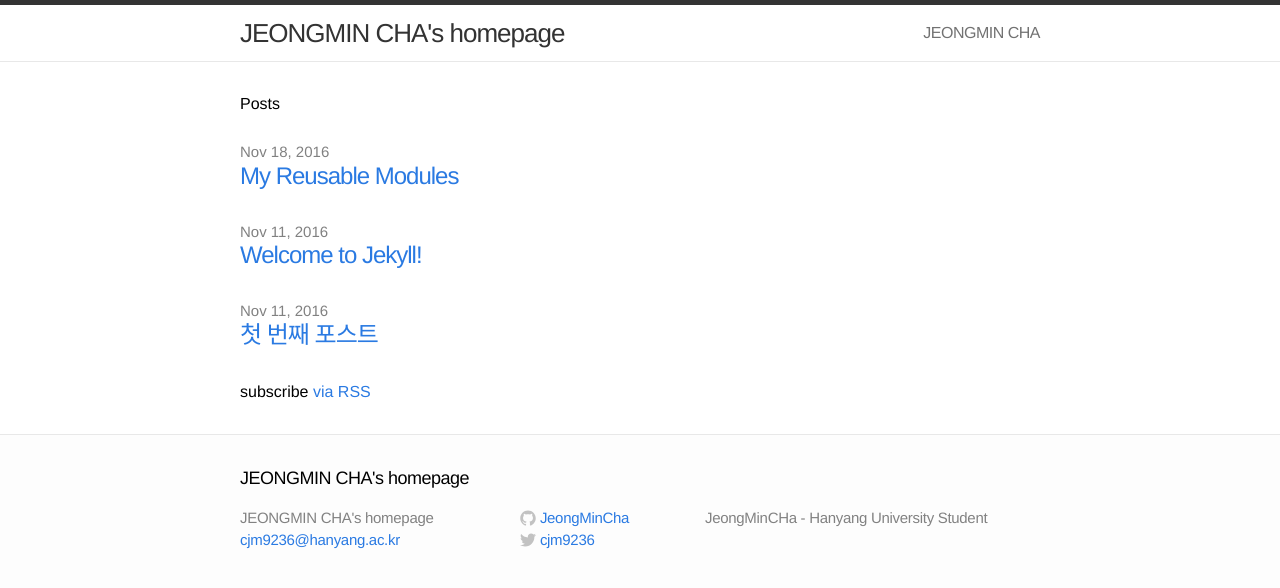
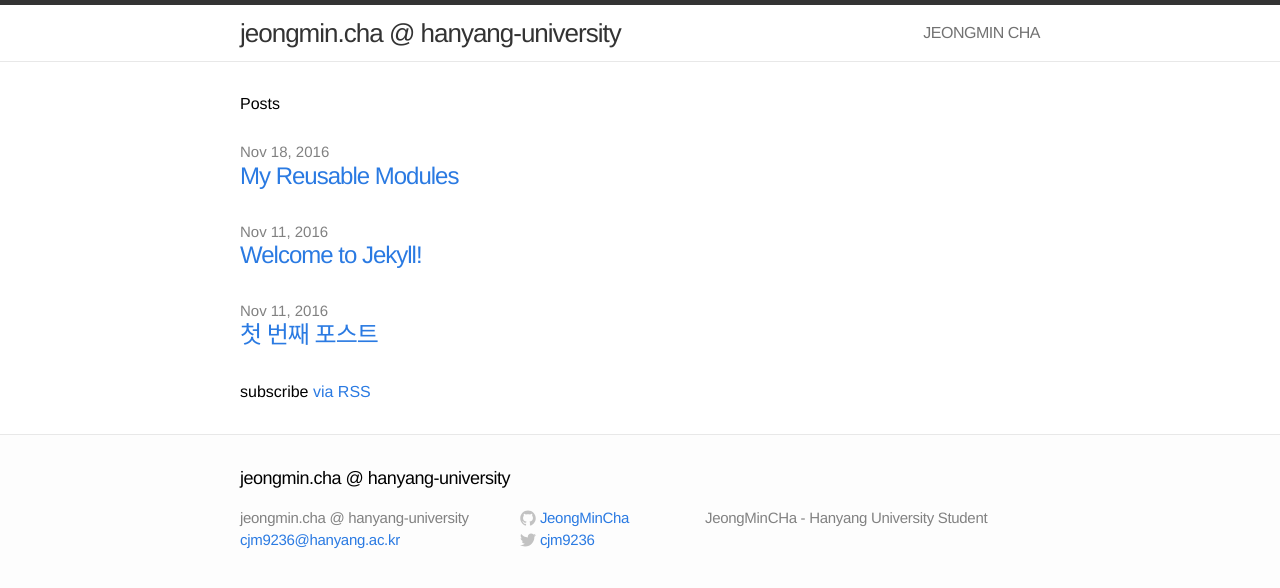
Before and after one commit to JeongMinCha/jeongmincha.github.com, a Jekyll site: the page built from index.html, in a window 1280 px wide. Shown: the top 588 px of the page. Built offline with Jekyll 4.4.1, drawn with Linux system fonts in a browser that asks for light colours.

Commit message:
Update homepage title

```diff
--- a/_config.yml
+++ b/_config.yml
@@ -1,5 +1,5 @@
 # Site settings
-title: JEONGMIN CHA's homepage
+title: jeongmin.cha @ hanyang-university
 email: cjm9236@hanyang.ac.kr
 
 twitter_username: cjm9236
```
